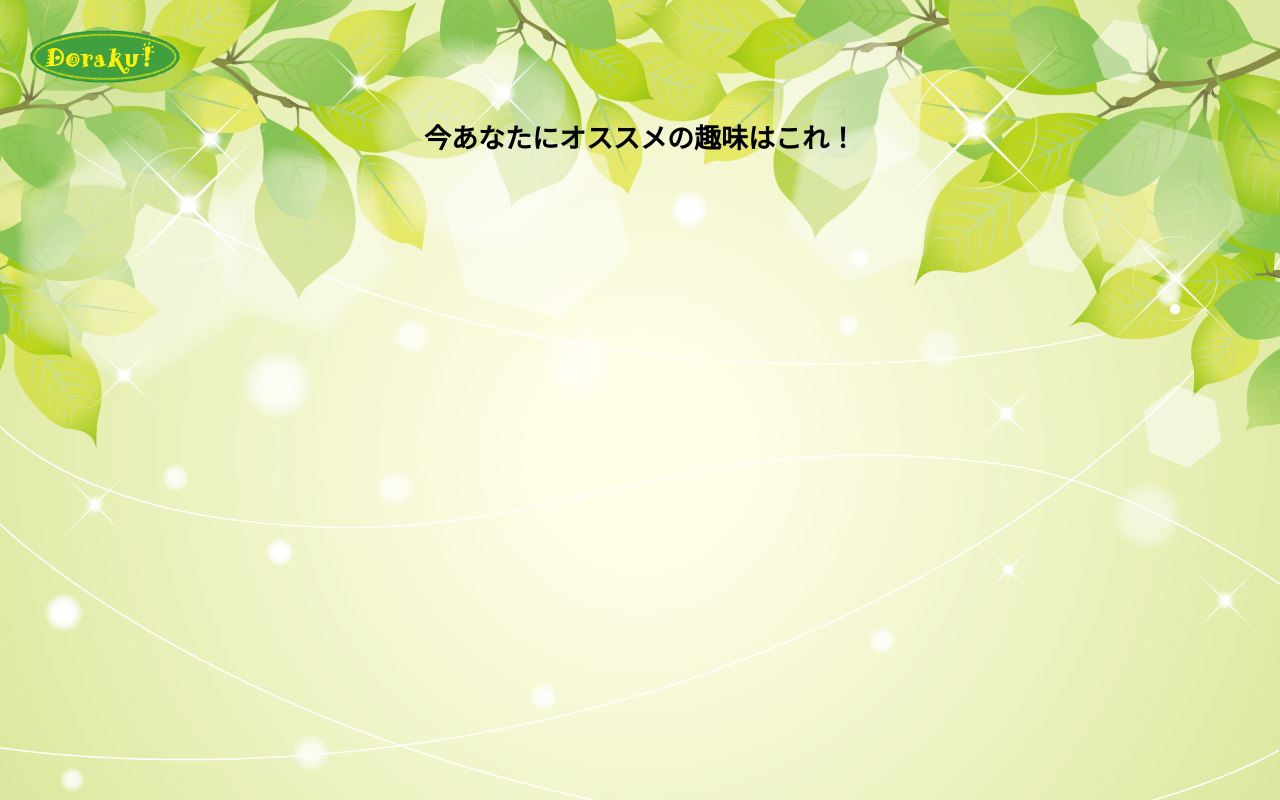
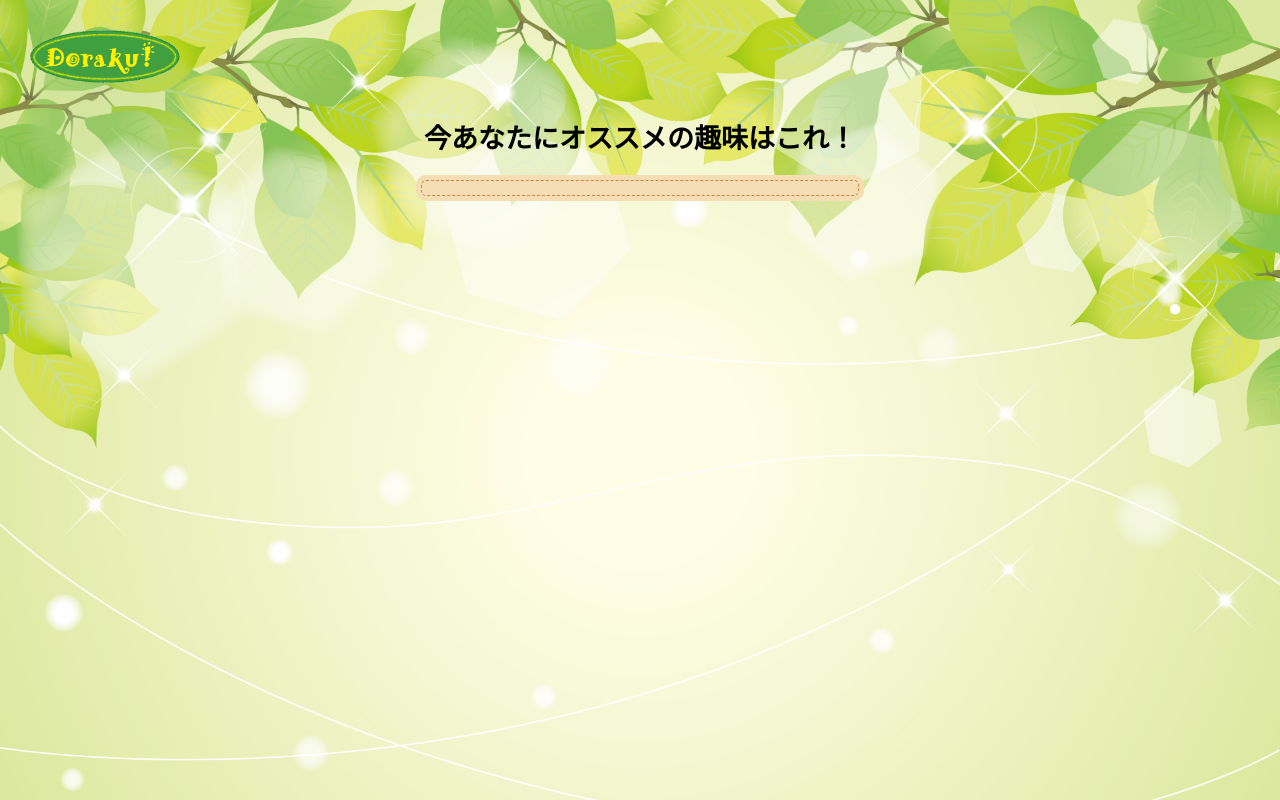
Before and after one commit to sh-miyoshi/doraku, a React (Create React App) app in the folder frontend/doraku/: page /recommend_result in a window 1280 px wide. Built offline with nearby package versions, Linux system fonts and the light colour scheme.

Commit message:
add css for today

```diff
--- a/frontend/doraku/src/App.css
+++ b/frontend/doraku/src/App.css
@@ -1,5 +1,7 @@
 body {
   background-image: url("images/background.png");
+  background-repeat: no-repeat;
+  background-color: #dee9a2;
   background-size: cover;
   text-align: center;
 }
--- /dev/null
+++ b/frontend/doraku/src/today.css
@@ -0,0 +1,15 @@
+h1 {
+  background: #f5deb3;
+  box-shadow: 0px 0px 0px 5px #f5deb3;
+  border: dashed 1px #cd853f;
+  padding: 0.2em 0.5em;
+  color: #454545;
+  width: 400px;
+  border-radius: 5px;
+  margin-left: auto;
+  margin-right: auto;
+}
+
+.hobby_name {
+  text-decoration: none;
+}
--- a/frontend/doraku/src/today.js
+++ b/frontend/doraku/src/today.js
@@ -3,6 +3,7 @@ import { connect } from 'react-redux';
 import { Link } from 'react-router-dom';
 import { setInternalServerError } from './actions';
 import { HobbyHandler } from './hobbyhandler';
+import './today.css';
 
 class Today extends Component {
   state = {
@@ -32,12 +33,18 @@ class Today extends Component {
   render() {
     return (
       <div>
+        <br />
+        <br />
+        <br />
+        <br />
+        <br />
         <h2>今日の趣味はこれ！</h2>
-        <h1>
-          <Link to={this._getPath()}>
+        <Link to={this._getPath()} className="hobby_name">
+          <h1>
             {this.state.hobby_name}
-          </Link>
-        </h1>
+          </h1>
+        </Link>
+        <Link to="/">戻る</Link>
       </div>
     )
   }
--- a/frontend/doraku/src/top.css
+++ b/frontend/doraku/src/top.css
@@ -3,10 +3,8 @@ button {
 	width: 250px;
 	height: 75px;
 	background: url("images/button.png") left top no-repeat;
-	color: #ffffff;
+	color: #0f0f0f;
 	font-size: 30px;
-	text-shadow: black 1px 1px 0px, black -1px 1px 0px,
-			        	black 1px -1px 0px, black -1px -1px 0px;
 }
 
 button:hover {
```
